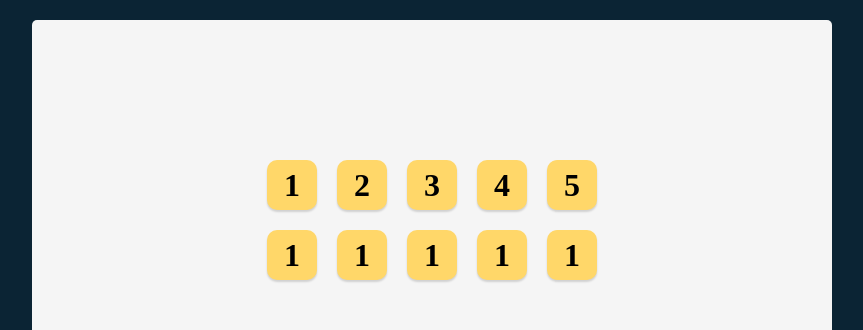
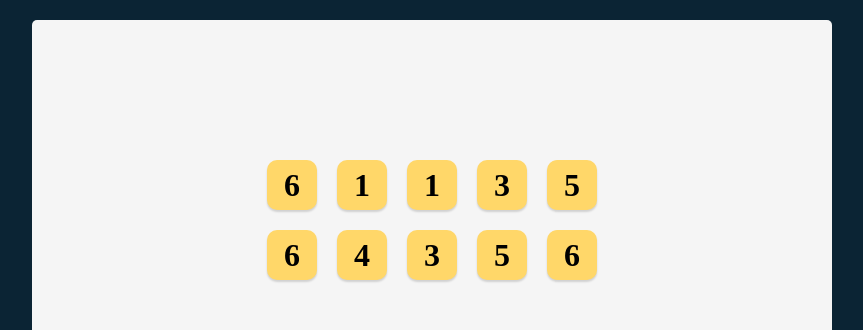
Before and after one commit to Katiasun/Tenzies-Game, a React (Create React App) app: page / in a window 1280 px wide. Shown: the top 330 px of the page, without its empty margins (208-1071 px from the left). Built offline with nearby package versions, Linux system fonts and the light colour scheme.

Commit message:
write code for useState

```diff
--- a/src/App.js
+++ b/src/App.js
@@ -1,4 +1,4 @@
-import React from "react";
+import React, { useState } from "react";
 import Die from "./components/Die";
 
 export default function App() {
@@ -9,20 +9,12 @@ export default function App() {
     }
     return newDice;
   }
+
+  const [dice, setDice] = useState(allNewDice());
+  const diceElements = dice.map((die) => <Die value={die} />);
   return (
     <main>
-      <div className="dice-container">
-        <Die value="1" />
-        <Die value="2" />
-        <Die value="3" />
-        <Die value="4" />
-        <Die value="5" />
-        <Die value="1" />
-        <Die value="1" />
-        <Die value="1" />
-        <Die value="1" />
-        <Die value="1" />
-      </div>
+      <div className="dice-container">{diceElements}</div>
     </main>
   );
 }
```
